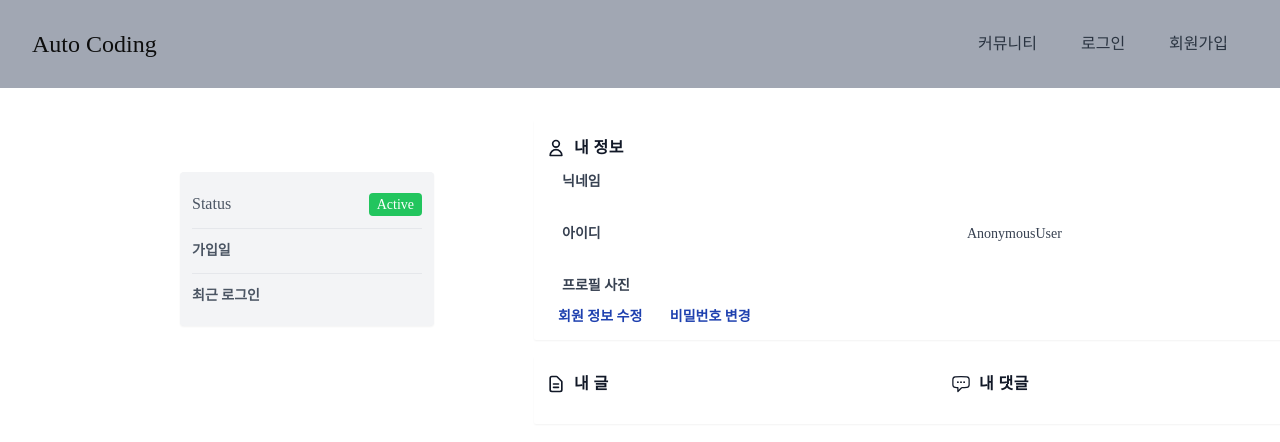
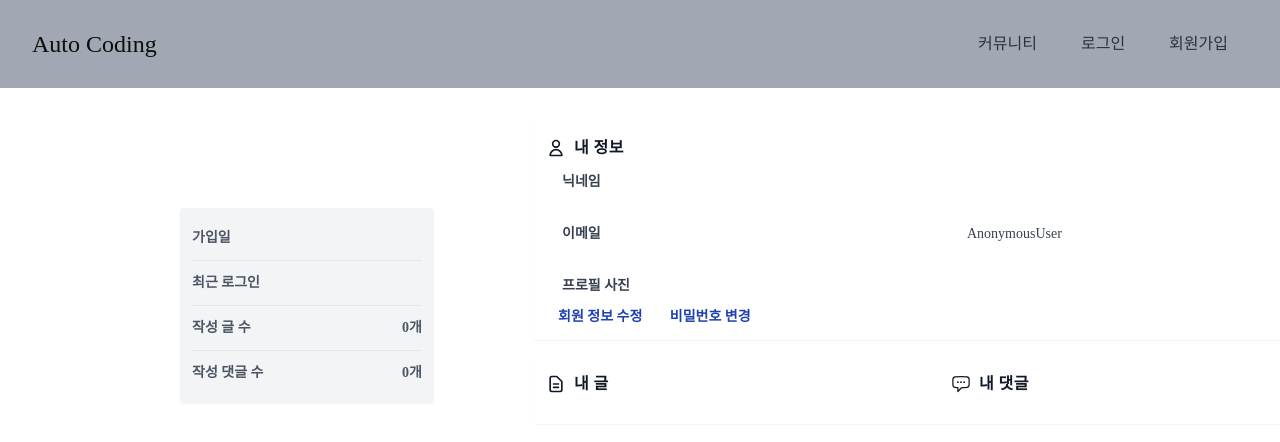
Before and after one commit to HiImYong99/Auto-Code-Django, a Django app: template templates/accounts/profile.html in a window 1280 px wide; the page is wider, and only the part inside the window is pictured. Shown: the top 442 px of that part. Run offline with Django 4.2, Linux system fonts and the light colour scheme; the template is opened without the code that fills it, so the values that code supplies are empty; some libraries are stand-ins or nearby versions; some web fonts are replaced.

Commit message:
💄 23.11.01 프로필 페이지 작성 글, 댓글 수 표시

```diff
--- a/templates/accounts/profile.html
+++ b/templates/accounts/profile.html
@@ -22,6 +22,9 @@
                 <dialog id="myCount" class="w-5/6 modal modal-bottom sm:modal-middle rounded-3xl opacity-95">
                     <div class="px-10 py-8 text-center bg-gray-400 modal-box">
                         <h3 class="text-4xl font-bold">내 통계 🗓️</h3>
+                        <p class='mt-5 text-red-600'>
+                            개인 통계는 로컬 스토리지를 활용하여 임시로 저장되며, 사용자 각자의 기기에만 저장됩니다. <br>
+                            계정에는 정보가 저장되지 않으니 안심하고 통계를 확인해보세요!</p>
                         <section class="p-10">
                             <h2
                                 class="py-3 mb-10 text-xl text-center bg-gray-200 rounded-2xl font-GongGothicMedium">
@@ -53,7 +56,7 @@
             </li>
             <li id="history-link">
                 <a class="inline-block px-4 py-2 text-gray-800 no-underline duration-500 hover:text-gray-200 hover:text-underline"
-                    href="#">내 기록</a>
+                href="{% url "main:myhistory" %}">내 기록</a>
             </li>
             <li>
                 <div :class="{'flex': open, 'hidden': !open}"
@@ -129,15 +132,9 @@
             <!-- Left Side -->
             <div class="w-full md:w-3/12 md:mx-2 ">
                 <!-- Profile Card -->
-                <div class="bg-white p-3 ">
-                    <h1 class="text-gray-900 font-bold text-xl leading-8 my-1 mb-10">{{user.nickname}}</h1>
+                <div class="bg-white p-3 mt-16">
                     <ul
                         class="bg-gray-100 text-gray-600 hover:text-gray-700 hover:shadow py-2 px-3 mt-3 divide-y rounded shadow-sm">
-                        <li class="flex items-center py-3">
-                            <span>Status</span>
-                            <span class="ml-auto"><span
-                                    class="bg-green-500 py-1 px-2 rounded text-white text-sm">Active</span></span>
-                        </li>
                         <li class="flex items-center py-3 text-sm font-bold">
                             <span>가입일</span>
                             <span class="ml-auto">{{user.date_joined|date:"Y-m-d" }} {{user.date_joined|date:"H:i" }}</span>
@@ -145,6 +142,14 @@
                         <li class="flex items-center py-3 text-sm font-bold">
                             <span>최근 로그인</span>
                             <span class="ml-auto">{{user.last_login|date:"Y-m-d" }} {{user.last_login|date:"H:i" }}</span>
+                        </li>
+                        <li class="flex items-center py-3 text-sm font-bold">
+                            <span>작성 글 수</span>
+                            <span class="ml-auto">{{posts|length}}개</span>
+                        </li>
+                        <li class="flex items-center py-3 text-sm font-bold">
+                            <span>작성 댓글 수</span>
+                            <span class="ml-auto">{{comments|length}}개</span>
                         </li>
                     </ul>
                 </div>
@@ -174,7 +179,7 @@
                                 <div class="px-4 py-2">{{user.nickname}}</div>
                             </div>
                             <div class="grid grid-cols-2">
-                                <div class="px-4 py-2 font-semibold">아이디</div>
+                                <div class="px-4 py-2 font-semibold">이메일</div>
                                 <div class="px-4 py-2">{{user}}</div>
                             </div>
                             <div class="grid grid-cols-2">
@@ -210,7 +215,7 @@
                                             d="M9 12h6m-6 4h6m2 5H7a2 2 0 01-2-2V5a2 2 0 012-2h5.586a1 1 0 01.707.293l5.414 5.414a1 1 0 01.293.707V19a2 2 0 01-2 2z" />
                                     </svg>
                                 </span>
-                                <span class="tracking-wide">내 글</span>
+                                <span class="tracking-wide">내 글 </span>
                             </div>
                             <ul class="list-inside space-y-2">
                                 {% for post in posts %}
```
